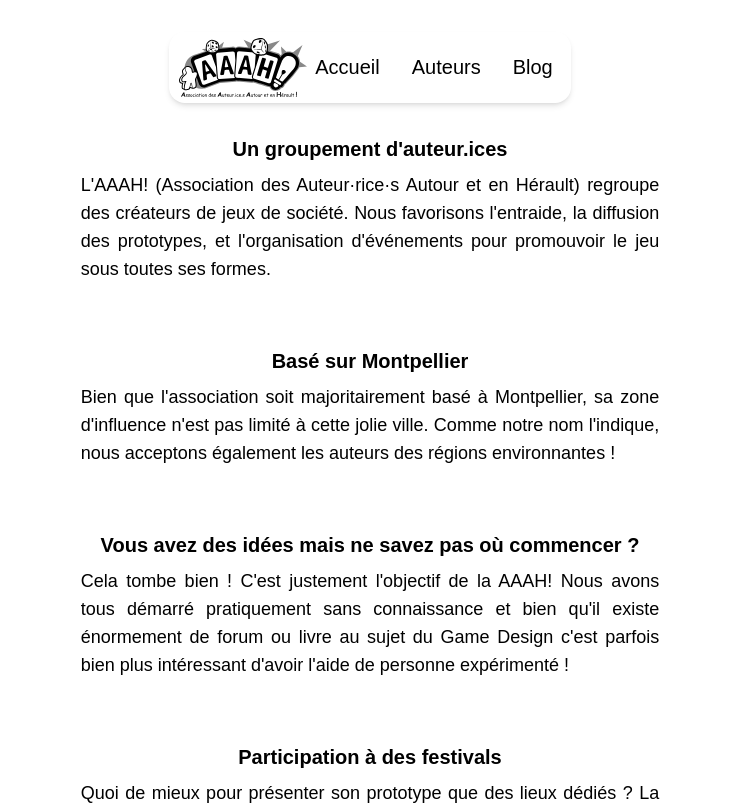
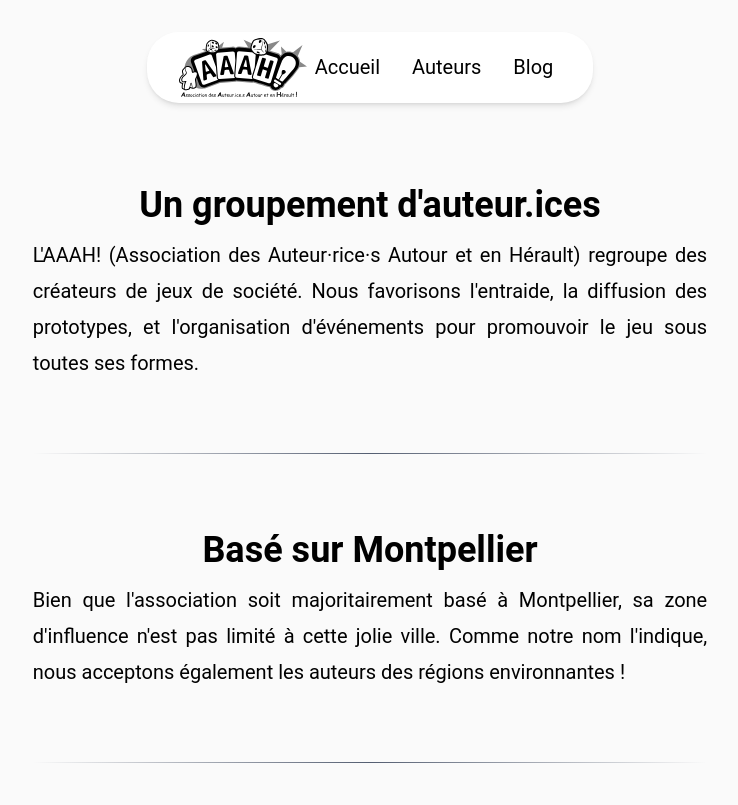
Before and after one commit to Ezazhel/aaah, a React (Vite) app: page / in a window 1280 px wide. Shown: the top 805 px of the page, without its empty margins (270-1008 px from the left). Built offline with nearby package versions, Linux system fonts and the light colour scheme.

Commit message:
feat: css on homepage and card

```diff
--- a/src/App.tsx
+++ b/src/App.tsx
@@ -12,11 +12,13 @@ function App() {
   return (
     <>
       <Header />
-      <Switch>
-        <Route path="/" component={Home} />
-        <Route path="authors" component={Authors} />
-        <Route path="blog" component={Blog} />
-      </Switch>
+      <div className={'mt-8'}>
+        <Switch>
+          <Route path="/" component={Home} />
+          <Route path="authors" component={Authors} />
+          <Route path="blog" component={Blog} />
+        </Switch>
+      </div>
       <Footer />
     </>
   );
--- a/src/components/header/Header.tsx
+++ b/src/components/header/Header.tsx
@@ -3,10 +3,10 @@ import { Link } from 'wouter';
 
 const Header = () => {
   return (
-    <header className={'grid place-content-center'}>
+    <header className={'sticky top-0 grid place-content-center'}>
       <nav
         className={
-          'grid grid-cols-[auto_1fr] place-items-center shadow-md rounded-2xl px-2.5 py-1.5'
+          'grid grid-cols-[auto_1fr] bg-white place-items-center shadow-md rounded-4xl px-8 py-1.5'
         }
       >
         <img src={logo} alt={'aaah logo'} width={'128px'} />
--- a/src/components/section/Section.tsx
+++ b/src/components/section/Section.tsx
@@ -1,12 +1,15 @@
+import './section.css';
+
 interface SectionProps {
   title: string;
   content: string;
 }
+
 const Section = (props: SectionProps) => {
   return (
-    <section className={'max-w-[65ch] py-8'}>
-      <h1 className={'text-xl font-bold mb-2'}>{props.title}</h1>
-      <p className={'text-lg text-justify'}>{props.content}</p>
+    <section className={'section max-w-[75ch] py-8'}>
+      <h1 className={'text-4xl font-bold mb-3'}>{props.title}</h1>
+      <p className={'text-xl/9 text-justify'}>{props.content}</p>
     </section>
   );
 };
--- /dev/null
+++ b/src/components/section/section.css
@@ -0,0 +1,11 @@
+.section {
+    padding: 50px 0;
+    &:not(:last-child)::after {
+        content:"";
+        display:block;
+        margin-bottom: -1.5rem;
+        margin-top: 4.5rem;
+        height: 1px;
+        background: linear-gradient(to left, transparent, #545E71, transparent);
+    }
+}
--- a/src/features/authors/AuthorsCard.tsx
+++ b/src/features/authors/AuthorsCard.tsx
@@ -10,10 +10,10 @@ const AuthorsCard = (props: AuthorsCarProp) => {
   return (
     <li
       className={
-        'max-w-92 grid grid-rows-2 place-items-center list-none p-8 py-2 border rounded-2xl'
+        'max-w-92 grid grid-rows-2 place-items-center list-none p-8 py-2 shadow-inner outline-gray-500 bg-gray-100 rounded-lg'
       }
     >
-      <div className={'w-32 h-32 overflow-hidden p-4 border rounded-full'}>
+      <div className={'w-32 h-32 overflow-hidden p-4 bg-gray-50 shadow rounded-full'}>
         <img alt={'avatar'} src={avatar}></img>
       </div>
       <div>
--- a/src/index.css
+++ b/src/index.css
@@ -1,7 +1,11 @@
 @import "tailwindcss";
 
 :root {
-    font-family: Arial, sans-serif;
+    font-family: Roboto, Arial, sans-serif;
+}
+
+body {
+    background-color: #FAFAFA;
 }
 
 a {
--- a/src/pages/Authors.tsx
+++ b/src/pages/Authors.tsx
@@ -45,7 +45,7 @@ const authors = [
 ];
 const Authors = () => {
   return (
-    <ul className={'grid grid-cols-3 gap-12'}>
+    <ul className={'grid grid-cols-2 md:grid-cols-3 gap-12'}>
       {authors.map((fullName) => (
         <AuthorsCard
           name={fullName.split(' ')[1]}
```
